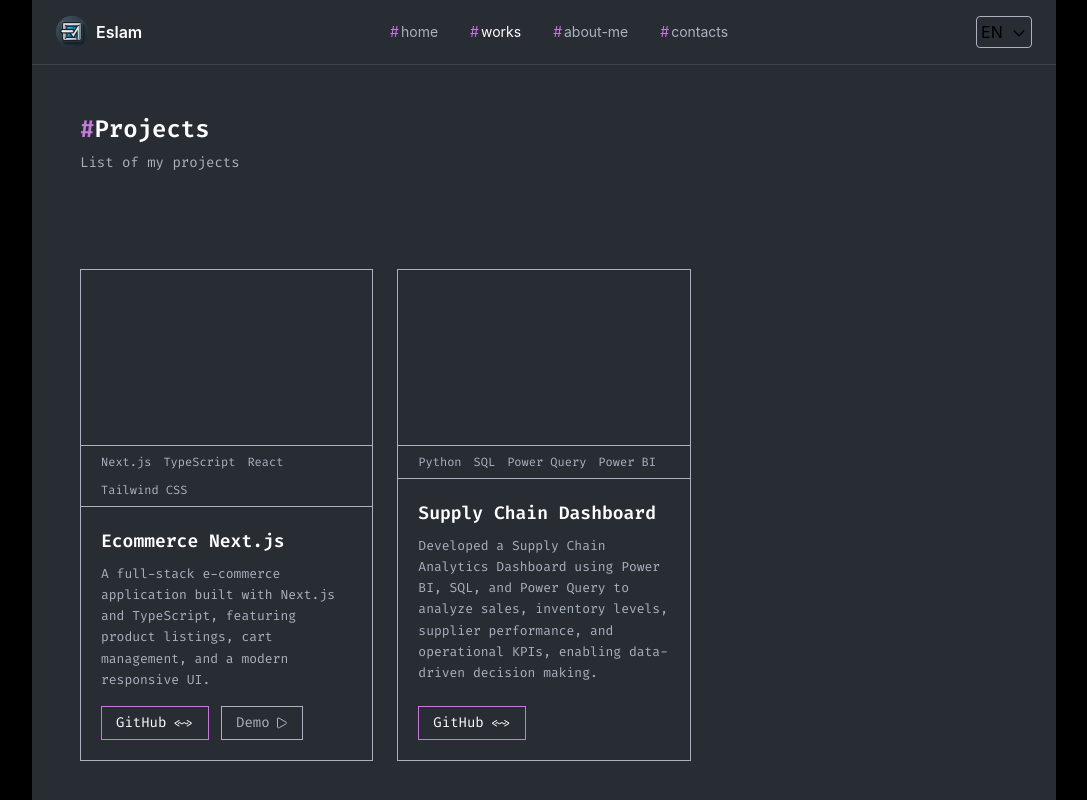
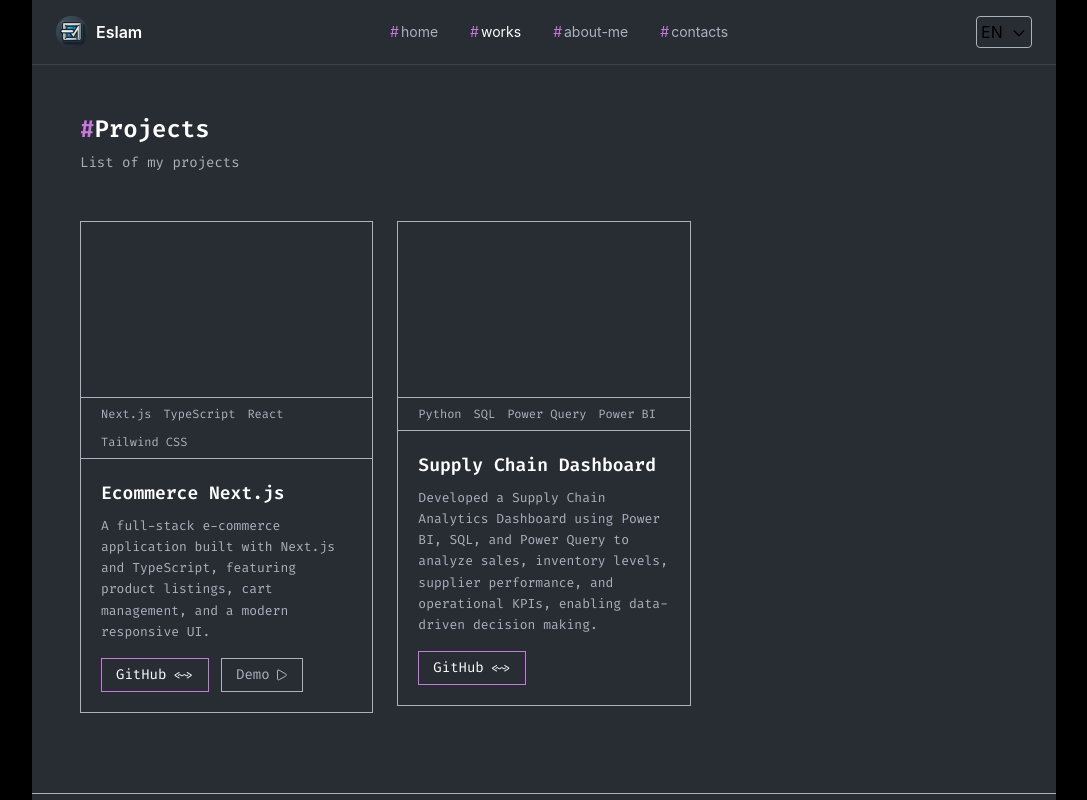
Before and after one commit to Eslam-mg/portfolio, a Next.js app: page /projects in a window 1280 px wide. Shown: the top 800 px of the page, without its empty margins (96-1183 px from the left). Built offline with nearby package versions, Linux system fonts and the light colour scheme.

Commit message:
add css style

```diff
--- a/src/app/projects/page.tsx
+++ b/src/app/projects/page.tsx
@@ -11,10 +11,10 @@ export const metadata: Metadata = {
 
 export default function page() {
     return (
-        <div className="font-mono text-gray-text px-6 md:px-12 pt-6 md:pt-12 overflow-hidden space-y-24">
+        <div className="font-mono text-gray-text px-6 md:px-12 pt-6 md:pt-12 overflow-hidden space-y-12">
             <SectionHeader title="Projects" subtitle="List of my projects" />
 
-            <div className="grid grid-cols-1 sm:grid-cols-2 lg:grid-cols-3 gap-6 mt-10">
+            <div className="grid grid-cols-1 sm:grid-cols-2 lg:grid-cols-3 gap-6">
                 {myProjects.map(project =>
                     <ProjectCard
                         key={project.id}
--- a/src/components/ProjectCard/ProjectCard.tsx
+++ b/src/components/ProjectCard/ProjectCard.tsx
@@ -15,7 +15,7 @@ export default function ProjectCard({
     githubUrl = "#",
 }: ProjectCardProps) {
     return (
-        <div className="border border-borderColor flex flex-col transition-colors hover:border-white/40">
+        <div className="h-fit border border-borderColor flex flex-col transition-colors hover:border-white/40">
             {/* Image area */}
             <div className="bg-backgroundColor h-44 relative border-b border-borderColor flex items-center justify-center overflow-hidden">
             </div>
```
